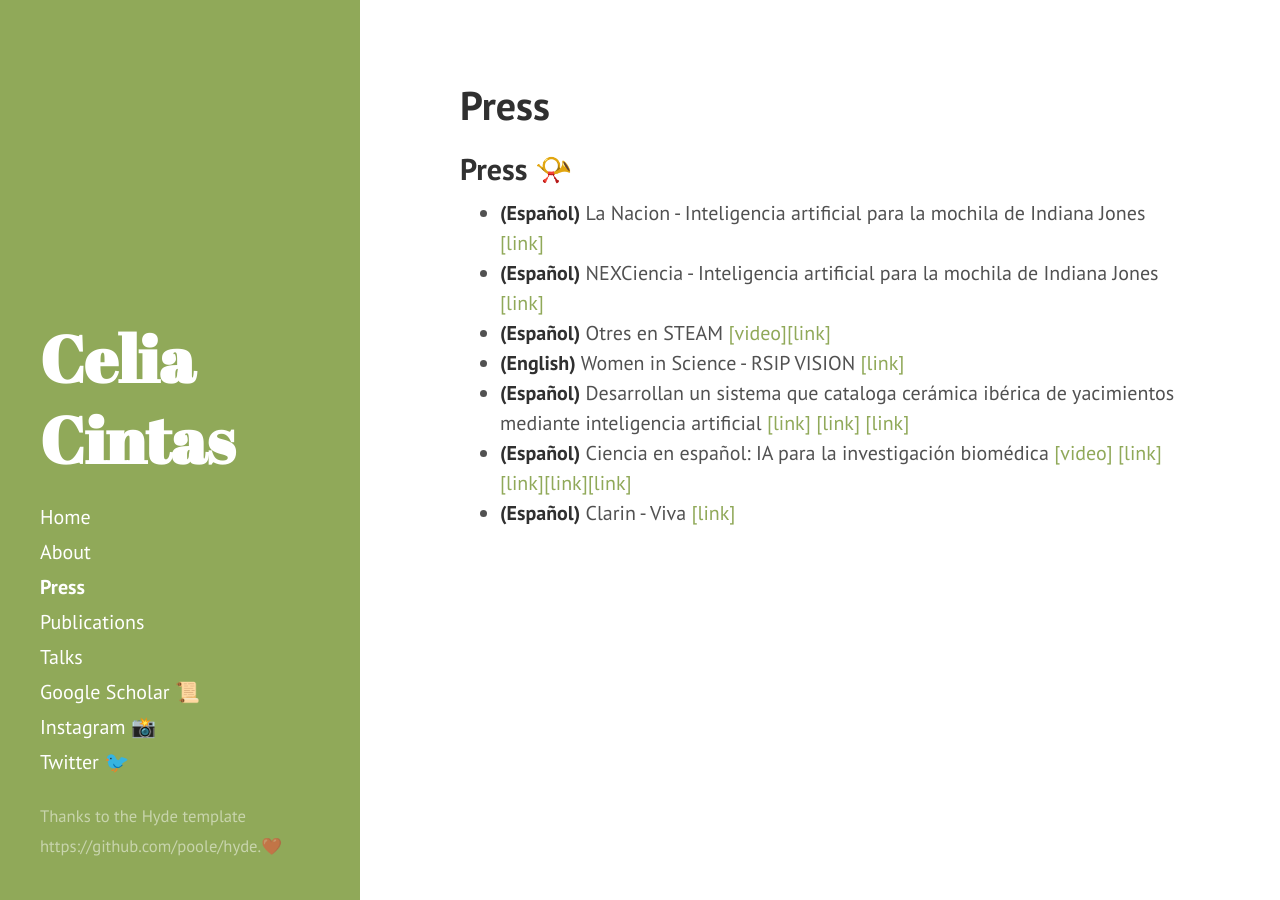
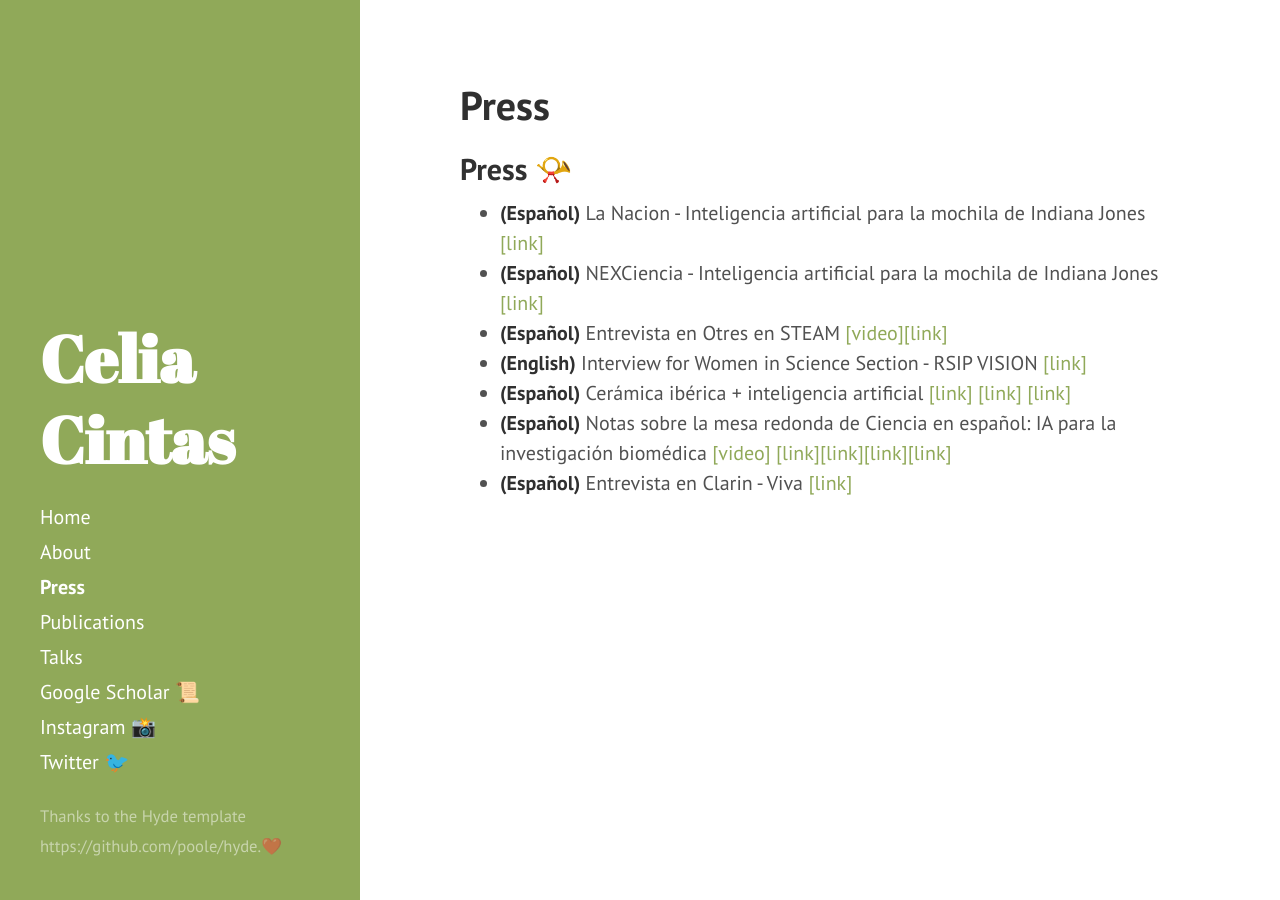
Before and after one commit to celiacintas/celiacintas.github.io, a Jekyll site: the page built from press.md, in a window 1280 px wide. Built offline with Jekyll 4.4.1, drawn with Linux system fonts in a browser that asks for light colours.

Commit message:
Update press.md

```diff
--- a/press.md
+++ b/press.md
@@ -7,9 +7,9 @@ title: Press
 
 * **(Español)** La Nacion - Inteligencia artificial para la mochila de Indiana Jones [[link]](https://www.lanacion.com.ar/tecnologia/inteligencia-artificial-para-la-mochila-de-indiana-jones-permite-catalogar-en-forma-autonoma-nid03012022/)
 * **(Español)** NEXCiencia - Inteligencia artificial para la mochila de Indiana Jones [[link]](https://nexciencia.exactas.uba.ar/sistema-capaz-catalogar-automaticamente-vasijas-ceramica-yacimientos-arqueologicos-inteligencia-artificial-celia-cintas-pablo-navarro-carlos-belotti-diego-fernandez-slezak)
-* **(Español)** Otres en STEAM [[video]](https://youtu.be/cxvSiylKub4)[[link]](https://medium.com/mujeresensteam/otres-en-steam-qui%C3%A9n-es-celia-cintas-43d43b8d0131)
-* **(English)** Women in Science  - RSIP VISION [[link]](https://www.rsipvision.com/MICCAI2021-Wednesday/29/)
-* **(Español)** Desarrollan un sistema que cataloga cerámica ibérica de yacimientos mediante inteligencia artificial [[link]](https://fundaciondescubre.es/noticias/desarrollan-un-sistema-que-cataloga-ceramica-iberica-de-yacimientos-mediante-inteligencia-artificial/)
+* **(Español)** Entrevista en Otres en STEAM [[video]](https://youtu.be/cxvSiylKub4)[[link]](https://medium.com/mujeresensteam/otres-en-steam-qui%C3%A9n-es-celia-cintas-43d43b8d0131)
+* **(English)** Interview for Women in Science Section  - RSIP VISION [[link]](https://www.rsipvision.com/MICCAI2021-Wednesday/29/)
+* **(Español)** Cerámica ibérica + inteligencia artificial [[link]](https://fundaciondescubre.es/noticias/desarrollan-un-sistema-que-cataloga-ceramica-iberica-de-yacimientos-mediante-inteligencia-artificial/)
 [[link]](https://diariodigital.ujaen.es/en/node/68993) [[link]](https://www.europapress.es/esandalucia/jaen/noticia-desarrollan-sistema-cataloga-ceramica-iberica-yacimientos-inteligencia-artificial-20210421102032.html)
-* **(Español)**  Ciencia en español: IA para la investigación biomédica [[video]](https://youtu.be/1spnAqJoXJo) [[link]](https://www.silicon.es/ibm-muestra-como-la-ia-ayuda-en-la-deteccion-de-enfermedades-2436087)[[link]](https://www.consumotic.mx/tecnologia/machine-learning-e-ia-en-la-investigacion-biomedica/)[[link]](https://saludyvida.tips/ibm-impulsa-a-la-ia-para-acelerar-la-investigacion-medica/)[[link]](https://techbriefly.com/2021/04/05/ibm-shows-how-ai-can-help-in-early-disease-diagnosis/)
-* **(Español)** Clarin - Viva [[link]](https://www.clarin.com/viva/trelew-nairobi-cientifica-creo-app-medicos-pacientes_0_85T6IvY2.html)
+* **(Español)**  Notas sobre la mesa redonda de Ciencia en español: IA para la investigación biomédica [[video]](https://youtu.be/1spnAqJoXJo) [[link]](https://www.silicon.es/ibm-muestra-como-la-ia-ayuda-en-la-deteccion-de-enfermedades-2436087)[[link]](https://www.consumotic.mx/tecnologia/machine-learning-e-ia-en-la-investigacion-biomedica/)[[link]](https://saludyvida.tips/ibm-impulsa-a-la-ia-para-acelerar-la-investigacion-medica/)[[link]](https://techbriefly.com/2021/04/05/ibm-shows-how-ai-can-help-in-early-disease-diagnosis/)
+* **(Español)** Entrevista en Clarin - Viva [[link]](https://www.clarin.com/viva/trelew-nairobi-cientifica-creo-app-medicos-pacientes_0_85T6IvY2.html)
```
